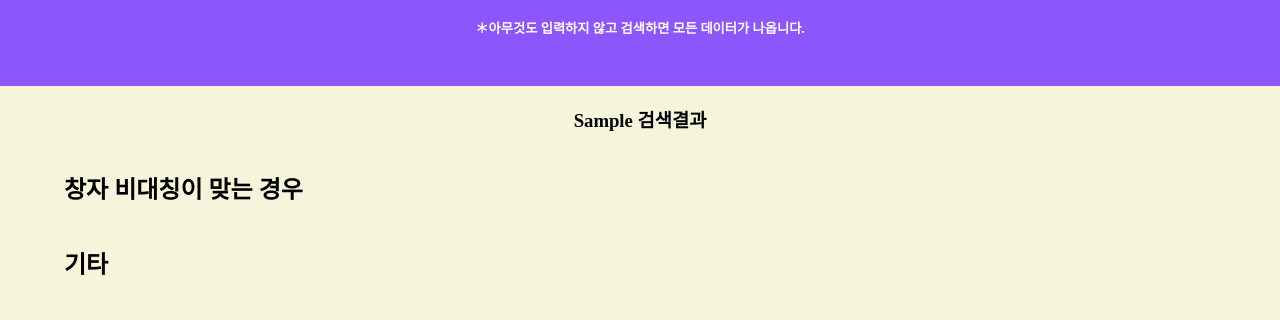
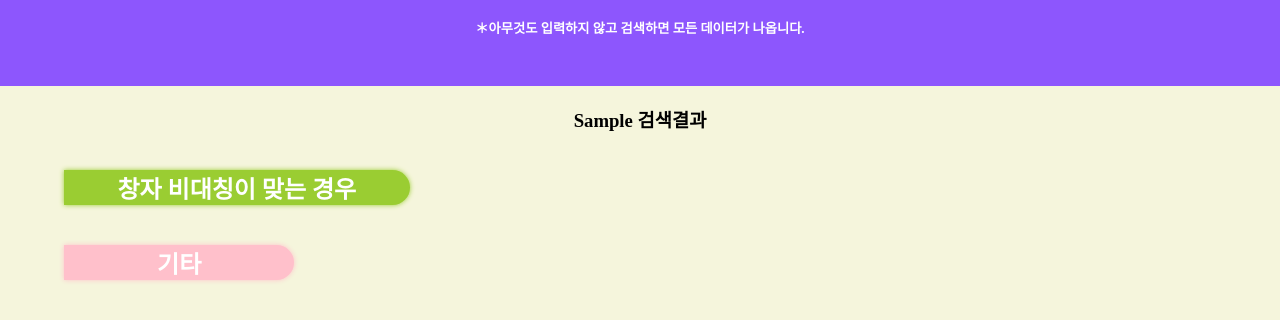
Before and after one commit to gonnabea/data-for-ibs, a plain HTML site: page index.html in a window 1280 px wide. Both pictures are taken after typing "Sample" into the empty fields and a click on the input "검색". Shown: the part 154-474 px from the top of the page. Drawn offline with Linux system fonts and the light colour scheme.

Commit message:
sort title css

```diff
--- a/style.css
+++ b/style.css
@@ -134,6 +134,26 @@ h3{
     overflow: auto;
 }
 
+.case1-title{
+    color: white;
+    box-shadow: 0 0 5px yellowgreen;
+    background-color: yellowgreen;
+    width: 30%;
+    border-radius: 0 30px 30px 0;
+    display: flex;
+    justify-content: center;
+}
+
+.case2-title{
+    color: white;
+    box-shadow: 0 0 5px pink;
+    background-color: pink;
+    width: 20%;
+    border-radius: 0 30px 30px 0;
+    display: flex;
+    justify-content: center;
+}
+
 @keyframes focusSearch{
     0%{
         width: 300px;
```
